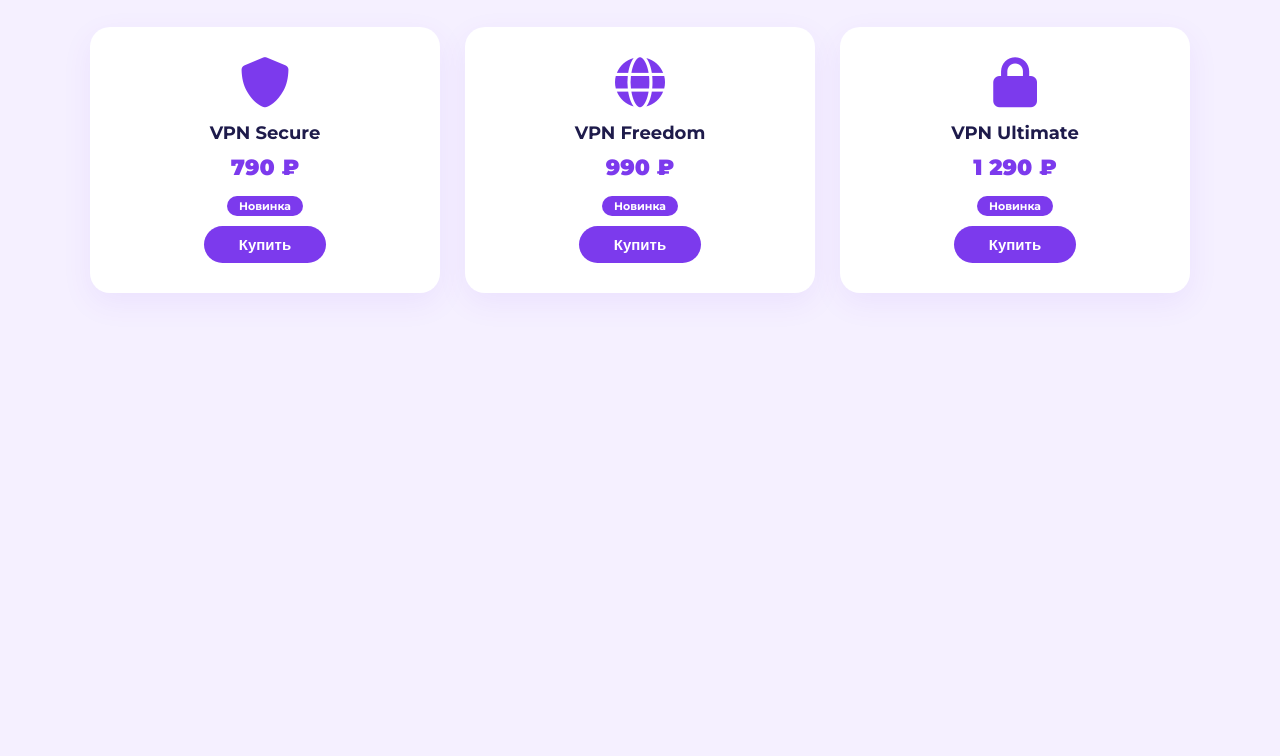
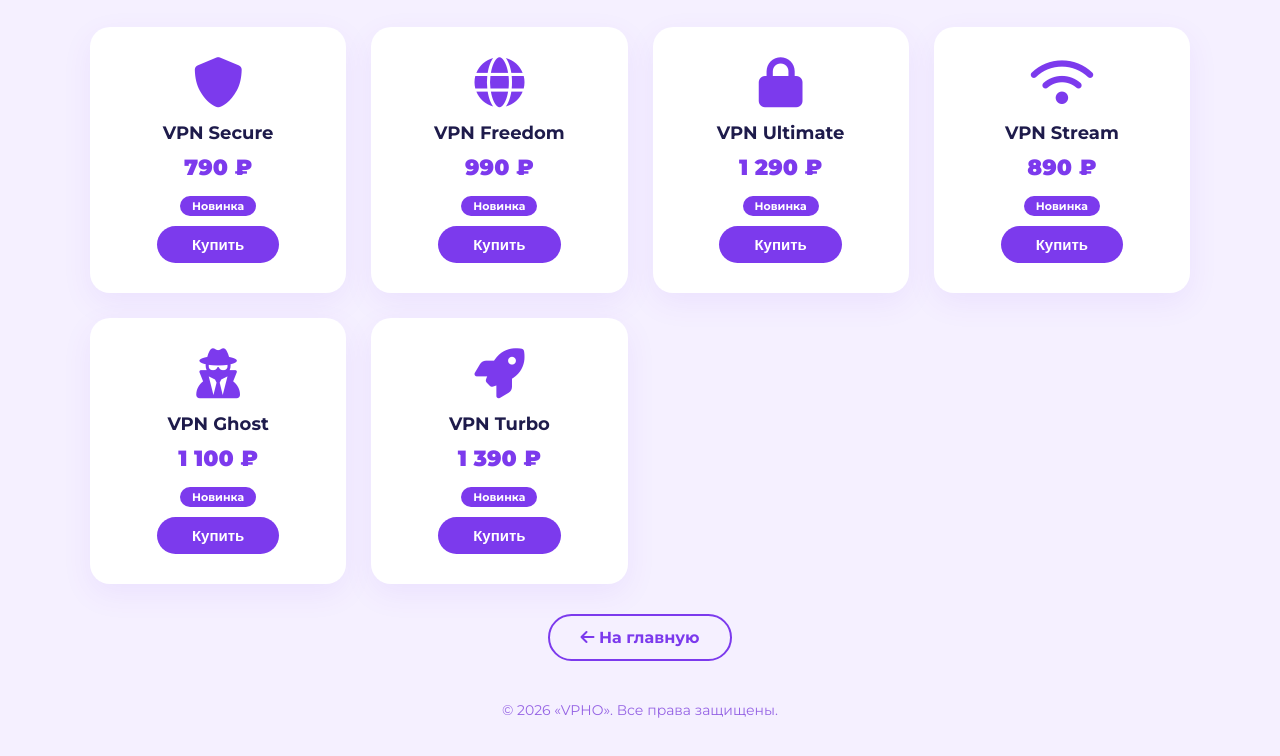
Before and after one commit to Batholomewmononuclear709/batholomewmononuclear709.github.io, a plain HTML site: page catalog.html in a window 1280 px wide. Shown: the part 186-942 px from the top of the page. Before the commit the page ends 800 px from the top, so only its background shows below. Drawn offline with Linux system fonts and the light colour scheme.

Commit message:
Update catalog.html

```diff
--- a/catalog.html
+++ b/catalog.html
@@ -160,4 +160,39 @@
                 <h3>VPN Ultimate</h3>
                 <div class="price">1 290 ₽</div>
                 <span class="badge-new">Новинка</span>
-                <br><button class="btn-buy" style="margin-top: 10px;">Купить</button
+                <br><button class="btn-buy" style="margin-top: 10px;">Купить</button>
+            </div>
+            <div class="product-card">
+                <i class="fas fa-wifi"></i>
+                <h3>VPN Stream</h3>
+                <div class="price">890 ₽</div>
+                <span class="badge-new">Новинка</span>
+                <br><button class="btn-buy" style="margin-top: 10px;">Купить</button>
+            </div>
+            <div class="product-card">
+                <i class="fas fa-user-secret"></i>
+                <h3>VPN Ghost</h3>
+                <div class="price">1 100 ₽</div>
+                <span class="badge-new">Новинка</span>
+                <br><button class="btn-buy" style="margin-top: 10px;">Купить</button>
+            </div>
+            <div class="product-card">
+                <i class="fas fa-rocket"></i>
+                <h3>VPN Turbo</h3>
+                <div class="price">1 390 ₽</div>
+                <span class="badge-new">Новинка</span>
+                <br><button class="btn-buy" style="margin-top: 10px;">Купить</button>
+            </div>
+        </div>
+
+        <div style="text-align: center;">
+            <a href="dashboard.html" class="back-btn"><i class="fas fa-arrow-left"></i> На главную</a>
+        </div>
+
+        <div class="footer">
+            © 2026 «VPHO». Все права защищены.
+        </div>
+
+    </div>
+</body>
+</html>
```
